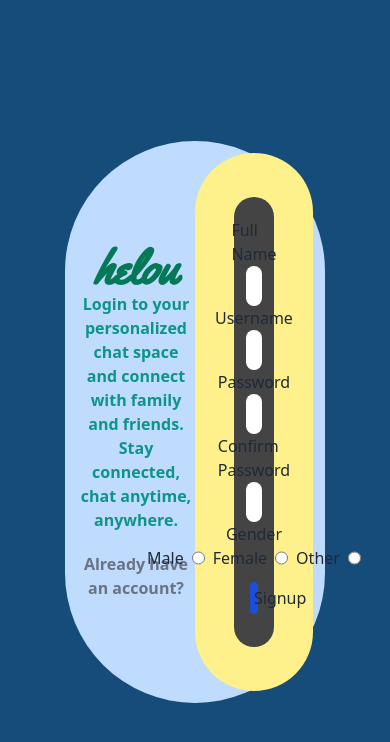
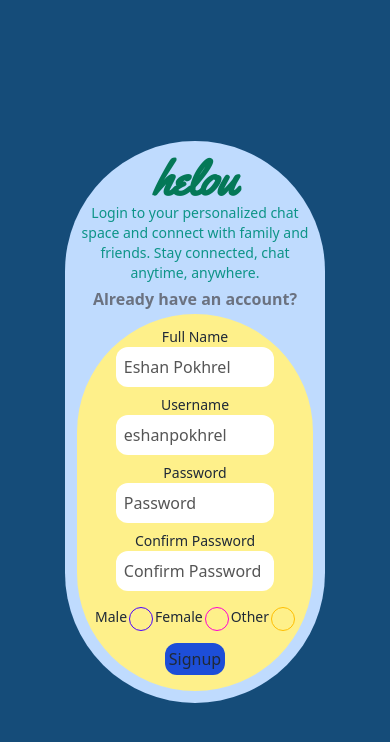
Before and after one commit to Eshanpokhrel/realTimeChatApp, a React (Vite) app in the folder frontend/: page / in a window 390 px wide. Both pictures are taken after a click on the link "Don't have an account?". Shown: the top 742 px of the page. Built offline with nearby package versions, Linux system fonts and the light colour scheme.

Commit message:
added mobile responsiveness

```diff
--- a/frontend/src/components/pages/LoginAndSignup.jsx
+++ b/frontend/src/components/pages/LoginAndSignup.jsx
@@ -11,17 +11,17 @@ const LoginAndSignup = () => {
   };
 
   return (
-    <div className="w-2/3 h-2/3 p-3 bg-blue-200 rounded-full flex-center">
+    <div className="w-2/3 h-2/3 p-3 bg-blue-200 rounded-full flex-center flex-col md:flex-row md:justify-center">
       {option === "Don't have an account?" && <Login/>}
-      <div className="w-1/2 h-full flex-center flex-col text-center">
+      <div className="w-full h-full flex-center flex-col text-center md:w-1/2">
         <span className=" text-emerald-700 title-font">
           helou
         </span>
-        <span className="text-teal-600 font-semibold font-sans">
+        <span className="text-teal-600 font-sans font-normal text-sm md:font-semibold">
           Login to your personalized chat space and connect with family and friends.
           Stay connected, chat anytime, anywhere.
         </span>
-        <a href="#" className="text-base mt-5 text-gray-500 font-semibold hover:text-blue-700" onClick={handleClick}>{option}</a>
+        <a href="#" className="text-base mt-1 text-gray-500 font-semibold hover:text-blue-700 md:mt-5" onClick={handleClick}>{option}</a>
       </div>
       {option === "Already have an account?" && <Signup/>}
     </div>
--- a/frontend/src/components/pages/login.jsx
+++ b/frontend/src/components/pages/login.jsx
@@ -3,14 +3,14 @@
 const Login = () => {
   return (
     <>
-    <div className="w-1/2 h-full bg-yellow-200 rounded-full flex-center flex-col p-8">
-        <div className="h-auto w-auto p-5 bg-[#444] flex-center flex-col rounded-[30px]">
+    <div className="w-full h-full bg-yellow-200 rounded-full flex-center flex-col p-8 md:w-1/2">
+        <div className="h-auto w-auto p-5 bg-[#444] flex-center flex-col rounded-[30px] gap-1 md:gap-3">
 
-          <label>Username</label>
-          <input type="text" placeholder="eshanpokhrel" className="placeholder-[#555] w-[90%] p-2 outline-none"/>
+          <label className="text-sm">Username</label>
+          <input type="text" placeholder="eshanpokhrel" className="rounded-xl placeholder-[#555] w-[90%] p-2 outline-none"/>
 
-          <label>Password</label>
-          <input type="password" placeholder="Password" className="placeholder-[#555] w-[90%] p-2 outline-none"/>
+          <label className="text-sm">Password</label>
+          <input type="password" placeholder="Password" className="rounded-xl placeholder-[#555] w-[90%] p-2 outline-none"/>
 
           <button className="bg-blue-700 my-3 w-2/3 p-1 rounded-xl hover:bg-blue-400 hover:text-black">Login</button>
         </div>
--- a/frontend/src/components/pages/signup.jsx
+++ b/frontend/src/components/pages/signup.jsx
@@ -3,35 +3,33 @@
 const Signup = () => {
   return (
     <>
-    <div className="w-1/2 h-full bg-yellow-200 rounded-full flex-center flex-col p-8">
-        <div className="h-[95%] w-[60%] bg-[#444] p-5 flex-center flex-col rounded-[30px]">
+    <div className="w-full h-[70%] bg-yellow-200 rounded-full flex-center flex-col p-8 md:w-1/2 md:h-full">
+        <div className="h-[88%] w-[100%] p-5 flex-center flex-col rounded-[30px] md:w-[60%] md:h-[95%] md:bg-[#444]">
 
-          <label>Full Name</label>
-          <input type="text" placeholder="eshanpokhrel" className="placeholder-[#555] w-[90%] p-2 outline-none rounded-lg"/>
+          <label className="text-sm mt-2">Full Name</label>
+          <input type="text" placeholder="Eshan Pokhrel" className="placeholder-[#555] w-[120%] p-2 outline-none rounded-xl md:w-[90%]"/>
 
-          <label>Username</label>
-          <input type="text" placeholder="Username" className="placeholder-[#555] w-[90%] p-2 outline-none rounded-lg"/>
+          <label className="text-sm mt-2">Username</label>
+          <input type="text" placeholder="eshanpokhrel" className="placeholder-[#555] w-[120%] p-2 outline-none rounded-xl md:w-[90%]"/>
 
-          <label>Password</label>
-           <input type="password" placeholder="Password" className="placeholder-[#555] w-[90%] p-2 outline-none rounded-lg"/>
+          <label className="text-sm mt-2">Password</label>
+          <input type="password" placeholder="Password" className="placeholder-[#555] w-[120%] p-2 outline-none rounded-xl md:w-[90%]"/>
 
-           <label>Confirm Password</label>
-           <input type="password" placeholder="Confirm Password" className="placeholder-[#555] w-[90%] p-2 outline-none rounded-lg"/>
+          <label className="text-sm mt-2">Confirm Password</label>
+          <input type="password" placeholder="Confirm Password" className="placeholder-[#555] w-[120%] p-2 outline-none rounded-xl md:w-[90%]"/>
 
-           <label>Gender</label>
+          <div className="flex gap-0.5 mt-4 md:gap-2">
+            <label className="text-sm">Male</label>
+            <input type="radio" name="gender" value="male" className="radio radio-primary" />
 
-          <div className="flex gap-2">
-            <label>Male</label>
-            <input type="radio" name="gender" value="male"/>
+            <label className="text-sm">Female</label>
+            <input type="radio" name="gender" value="female" className="radio radio-secondary" />
 
-            <label>Female</label>
-            <input type="radio" name="gender" value="female"/>
-
-            <label>Other</label>
-            <input type="radio" name="gender" value="other"></input>
+            <label className="text-sm">Other</label>
+            <input type="radio" name="gender" value="other" className="radio radio-warning" />
           </div>
 
-          <button className="bg-blue-700 my-3 w-1/3 p-1 rounded-xl hover:bg-blue-400 hover:text-black">Signup</button>
+          <button className="bg-blue-700 my-3 w-fit p-1 rounded-xl hover:bg-blue-400 hover:text-black">Signup</button>
         </div>
       </div>
       </>
```
